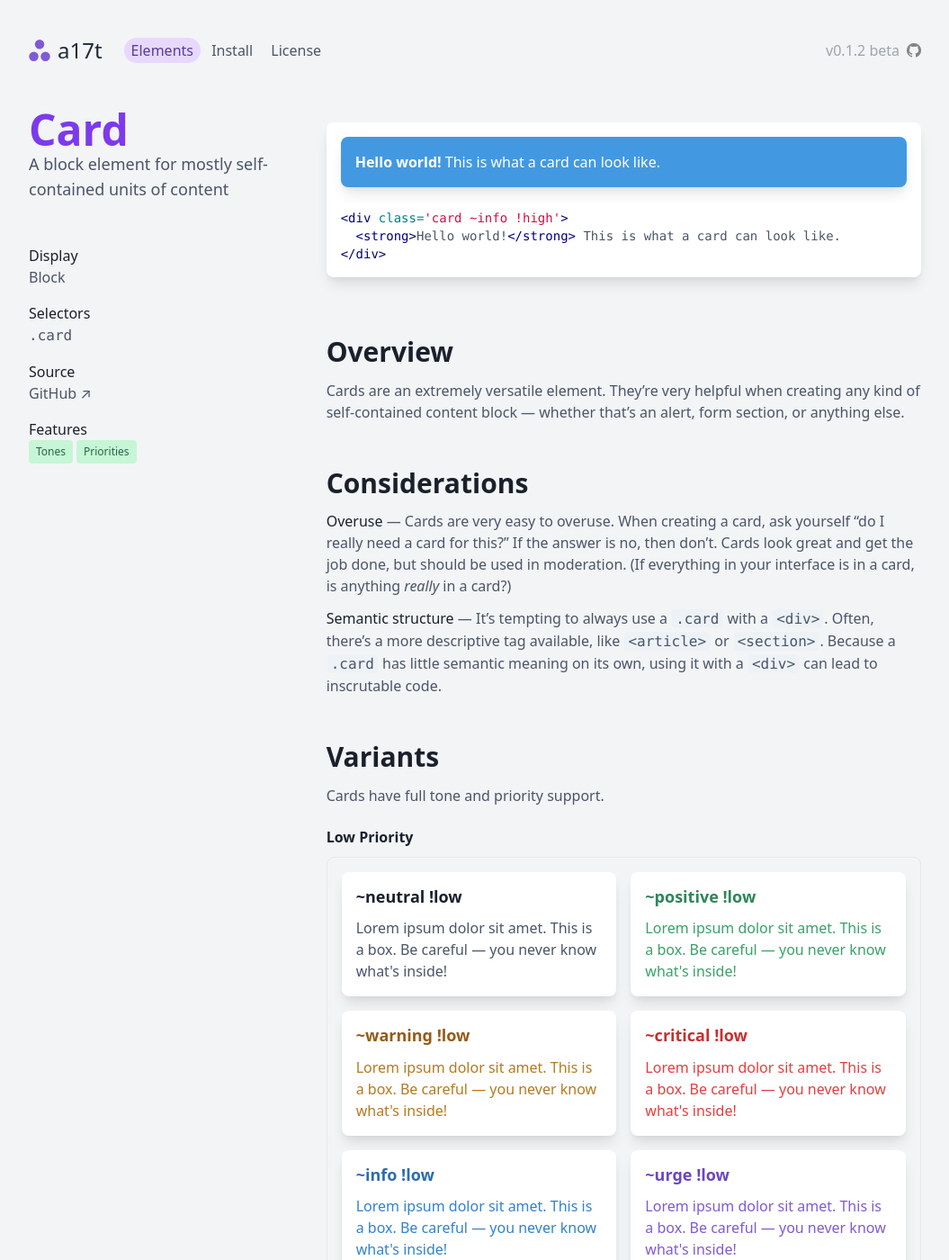
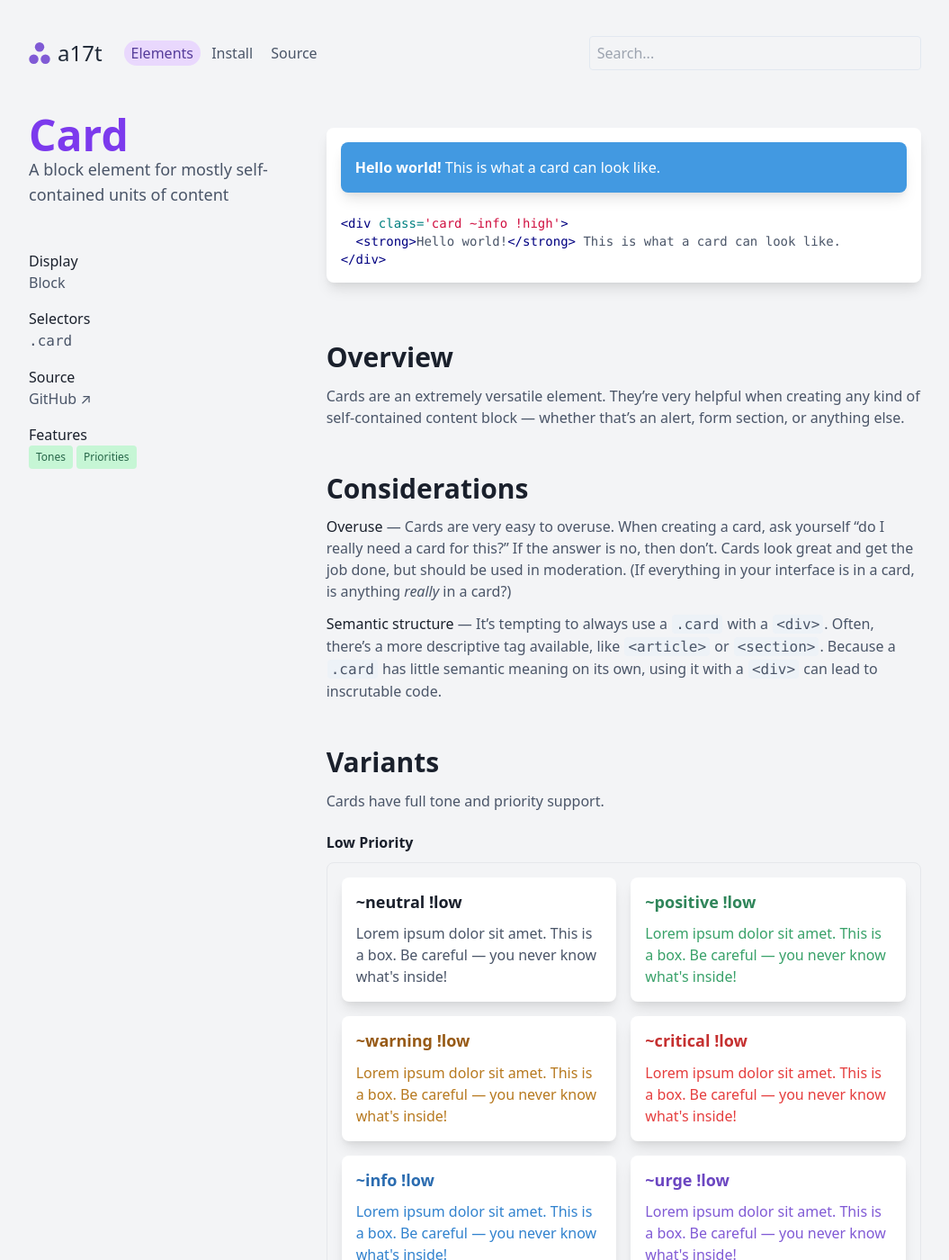
Before and after one commit to milesmcc/a17t, a Jekyll site: the page built from docs/layout/card.md, in a window 1280 px wide and 1400 px high. Shown: the whole window at 90% size, without its empty margins (112-1167 px from the left). Built offline with Jekyll 4.4.1, drawn with Linux system fonts in a browser that asks for light colours; nearby versions of some CDN libraries; comment, search, counter and statistics services are not loaded.

Commit message:
Add search

```diff
--- a/docs/_includes/footer.html
+++ b/docs/_includes/footer.html
@@ -1,6 +1,13 @@
 <hr class="sep h-12">
 <footer class="md:flex justify-between text-xs">
-  <p class="mb-4"><a rel="license" class="portal ~neutral active" href="http://creativecommons.org/licenses/by-sa/4.0/">CC-BY-SA 4.0</a></p>
-  <p class="mb-4">Made by <a href="https://twitter.com/MilesMcCain" class="hover:text-gray-900 font-medium">@MilesMcCain</a> at the <a href="https://recurse.com" class="hover:text-gray-900 font-medium">Recurse Center</a></p>
-  <p class="mb-4"><a href="https://github.com/milesmcc/a17t" class="portal ~neutral active">Source</a></p>
+  <p class="mb-4"><a rel="license" class="portal ~neutral active"
+      href="http://creativecommons.org/licenses/by-sa/4.0/">CC-BY-SA 4.0</a></p>
+  <p class="mb-4">Made by <a href="https://twitter.com/MilesMcCain"
+      class="hover:text-gray-900 font-medium">@MilesMcCain</a> at the <a href="https://recurse.com"
+      class="hover:text-gray-900 font-medium">Recurse Center</a></p>
+  <div class="mb-4">
+    <a class="portal ~neutral active" href="https://github.com/milesmcc/a17t/">
+      <span>v0.1.3 <i class="fab fa-github"></i></span>
+    </a>
+  </div>
 </footer>
--- a/docs/_includes/head.html
+++ b/docs/_includes/head.html
@@ -8,6 +8,12 @@
     <link rel="stylesheet" type="text/css" href="{{ "/assets/highlighting.css" | relative_url }}" crossorigin="anonymous">
     <link href="https://unpkg.com/tailwindcss@^1.0/dist/tailwind.min.css" rel="stylesheet">
     <script src="https://kit.fontawesome.com/ef150c472d.js" crossorigin="anonymous"></script>
+    <link rel="stylesheet" href="https://cdn.jsdelivr.net/npm/docsearch.js@2/dist/cdn/docsearch.min.css" />
+    <style>
+        .algolia-autocomplete .algolia-docsearch-suggestion--highlight {
+            color: var(--color-urge-core);
+        }
+    </style>
     {%- feed_meta -%}
     {%- if jekyll.environment == 'production' and site.google_analytics -%}
     {%- include google-analytics.html -%}
--- a/docs/_includes/header.html
+++ b/docs/_includes/header.html
@@ -37,14 +37,12 @@
           </div>
         </div>
       </li>
-      <li tabindex="0" class="portal dropdown outline-none"><a href="https://www.jsdelivr.com/package/npm/a17t">Install</a></li>
-      <li tabindex="0" class="portal"><a href="https://github.com/milesmcc/a17t/blob/master/LICENSE">License</a></li>
+      <li tabindex="0" class="portal dropdown outline-none"><a
+          href="https://www.jsdelivr.com/package/npm/a17t">Install</a></li>
+      <li tabindex="0" class="portal"><a href="https://github.com/milesmcc/a17t/">Source</a></li>
     </ul>
-    <div class="md:w-2/12 md:text-right md:p-0 p-2 portal opacity-50 flex items-center md:justify-end" style="z-index: 0;">
-      <a class="pr-2" href="https://github.com/milesmcc/a17t/releases">v0.1.2
-        beta</a>
-      <a class="icon" href="https://github.com/milesmcc/a17t"><img width="32px" height="32px"
-          src="{{ '/assets/GitHub-Mark-64px.png' | relative_url }}" alt="GitHub" /></a>
+    <div class="md:w-5/12 md:text-right md:p-0 p-2 portal flex items-center md:justify-end" style="z-index: 0;">
+      <input class="input ~neutral !low bg-transparent hover:bg-white focus:bg-white" type="text" placeholder="Search..." id="search">
     </div>
   </div>
 </header>
--- a/docs/_layouts/element.html
+++ b/docs/_layouts/element.html
@@ -4,7 +4,7 @@ layout: default
 
 <div class="flex flex-wrap justify-between">
   <section class="w-full md:w-1/3 md:pr-12 md:sticky mh-auto self-start" style="top: 3rem;">
-    <h3 class="heading text-5xl text-purple-600">{{page.title}}</h3>
+    <h1 class="heading text-5xl text-purple-600 page-name">{{page.title}}</h1>
     <p class="subheading text-lg">{{page.description}}</p>
     <hr class="sep">
     <ul class="flex flex-wrap justify-between md:block">
--- a/docs/layout/card.md
+++ b/docs/layout/card.md
@@ -65,7 +65,7 @@ Cards have full tone and priority support.
 <div class="card ~neutral !low md:flex max-w-lg">
   <img class="rounded-full mx-auto h-20 w-20 md:mr-6 mb-6" src="{{ '/assets/profile_image.png' | relative_url }}">
   <div class="flex-grow text-center md:text-left mb-0">
-    <h3 class="heading my-0">Alex Hershenstein</h3>
+    <h4 class="heading my-0">Alex Hershenstein</h4>
     <p class="mb-3 mt-2">Alex is a staff designer on the product team.</p>
     <div>
       <span class="chip ~info mb-1">Color Theory</span> <span class="chip ~info mb-1">Product</span> <span
--- a/package.json
+++ b/package.json
@@ -1,6 +1,6 @@
 {
   "name": "a17t",
-  "version": "0.1.2",
+  "version": "0.1.3",
   "description": "Atomic design toolkit for beautiful, maintainable, and custom interfaces",
   "main": "dist/a17t.css",
   "scripts": {
```
Also changed, not shown: docs/_layouts/default.html (+8 -0 lines).
